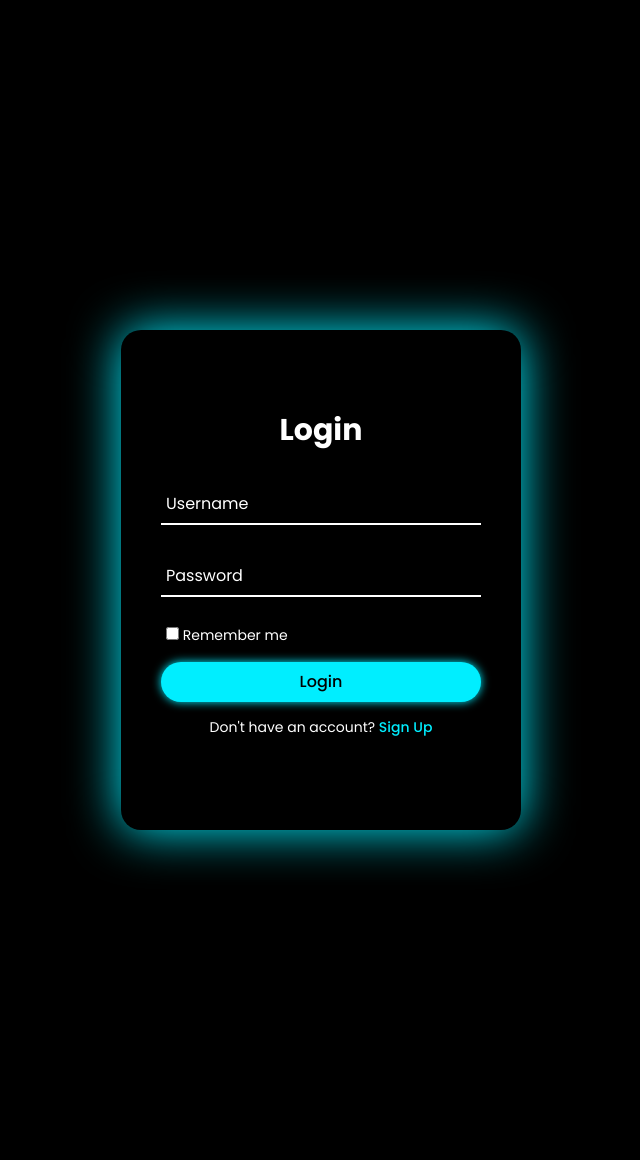
After one commit to venkataPhanindraVutla/MawaHub, a Django app: template templates/register.html in a window 1280 px wide. The commit adds this page. Shown: the whole page, without its empty margins (319-959 px from the left). Run offline with Django 4.2, Linux system fonts and the light colour scheme; the template is opened without the code that fills it, so the values that code supplies are empty.

Commit message:
Added home page and register page

```diff
--- /dev/null
+++ b/static/css/register.css
@@ -0,0 +1,125 @@
+@import url('https://fonts.googleapis.com/css2?family=Poppins:wght@300;400;500;600;700;800;900&display=swap');
+* {
+  margin: 0;
+  padding: 0;
+  box-sizing: border-box;
+  font-family: 'Poppins', sans-serif;
+}
+body {
+  display: flex;
+  justify-content: center;
+  align-items: center;
+  min-height: 100vh;
+  background: #000;
+}
+.wrapper {
+  position: relative;
+  width: 400px;
+  height: 500px;
+  background: #000;
+  box-shadow: 0 0 50px #0ef;
+  border-radius: 20px;
+  padding: 40px;
+  overflow: hidden;
+}
+.wrapper:hover {
+  animation: animate 1s linear infinite;
+}
+@keyframes animate {
+  100% {
+    filter: hue-rotate(360deg);
+  }
+}
+.form-wrapper {
+  display: flex;
+  justify-content: center;
+  align-items: center;
+  width: 100%;
+  height: 100%;
+  transition: 1s ease-in-out;
+}
+.wrapper.active .form-wrapper.sign-in {
+  transform: translateY(-450px);
+}
+.wrapper .form-wrapper.sign-up {
+  position: absolute;
+  top: 450px;
+  left: 0;
+}
+.wrapper.active .form-wrapper.sign-up {
+  transform: translateY(-450px);
+}
+h2 {
+  font-size: 30px;
+  color: #fff;
+  text-align: center;
+}
+.input-group {
+  position: relative;
+  margin: 30px 0;
+  border-bottom: 2px solid #fff;
+}
+.input-group label {
+  position: absolute;
+  top: 50%;
+  left: 5px;
+  transform: translateY(-50%);
+  font-size: 16px;
+  color: #fff;
+  pointer-events: none;
+  transition: .5s;
+}
+.input-group input {
+  width: 320px;
+  height: 40px;
+  font-size: 16px;
+  color: #fff;
+  padding: 0 5px;
+  background: transparent;
+  border: none;
+  outline: none;
+}
+.input-group input:focus~label,
+.input-group input:valid~label {
+  top: -5px;
+}
+.remember {
+  margin: -5px 0 15px 5px;
+}
+.remember label {
+  color: #fff;
+  font-size: 14px;
+}
+.remember label input {
+  accent-color: #0ef;
+}
+button {
+  position: relative;
+  width: 100%;
+  height: 40px;
+  background: #0ef;
+  box-shadow: 0 0 10px #0ef;
+  font-size: 16px;
+  color: #000;
+  font-weight: 500;
+  cursor: pointer;
+  border-radius: 30px;
+  border: none;
+  outline: none;
+}
+.signUp-link {
+  font-size: 14px;
+  text-align: center;
+  margin: 15px 0;
+}
+.signUp-link p {
+  color: #fff;
+}
+.signUp-link p a {
+  color: #0ef;
+  text-decoration: none;
+  font-weight: 500;
+}
+.signUp-link p a:hover {
+  text-decoration: underline;
+}
--- /dev/null
+++ b/templates/register.html
@@ -0,0 +1,61 @@
+{% load static %}
+
+<!DOCTYPE html>
+<html lang="en">
+<head>
+  <meta charset="UTF-8">
+  <meta http-equiv="X-UA-Compatible" content="IE=edge">
+  <meta name="viewport" content="width=device-width, initial-scale=1.0">
+  <title>Animated Login - Registration Form</title>
+  <link rel="stylesheet" type="text/css" href="{% static 'css/register.css' %}">
+</head>
+<body>
+  <div class="wrapper">
+    <div class="form-wrapper sign-in">
+      <form action="">
+        <h2>Login</h2>
+        <div class="input-group">
+          <input type="text" required>
+          <label for="">Username</label>
+        </div>
+        <div class="input-group">
+          <input type="password" required>
+          <label for="">Password</label>
+        </div>
+        <div class="remember">
+          <label><input type="checkbox"> Remember me</label>
+        </div>
+        <button type="submit">Login</button>
+        <div class="signUp-link">
+          <p>Don't have an account? <a href="#" class="signUpBtn-link">Sign Up</a></p>
+        </div>
+      </form>
+    </div>
+    <div class="form-wrapper sign-up">
+      <form action="">
+        <h2>Sign Up</h2>
+        <div class="input-group">
+          <input type="text" required>
+          <label for="">Username</label>
+        </div>
+        <div class="input-group">
+          <input type="email" required>
+          <label for="">Email</label>
+        </div>
+        <div class="input-group">
+          <input type="password" required>
+          <label for="">Password</label>
+        </div>
+        <div class="remember">
+          <label><input type="checkbox"> I agree to the terms & conditions</label>
+        </div>
+        <button type="submit">Sign Up</button>
+        <div class="signUp-link">
+          <p>Already have an account? <a href="#" class="signInBtn-link">Sign In</a></p>
+        </div>
+      </form>
+    </div>
+  </div>
+  <script src="script.js"></script>
+</body>
+</html>
```
Also changed, not shown: JS/register.js (added, +9 -0 lines), MawaHub/settings.py (+7 -0 lines), static/css/base.css (added, +61 -0 lines), templates/base.html (+49 -4 lines).
